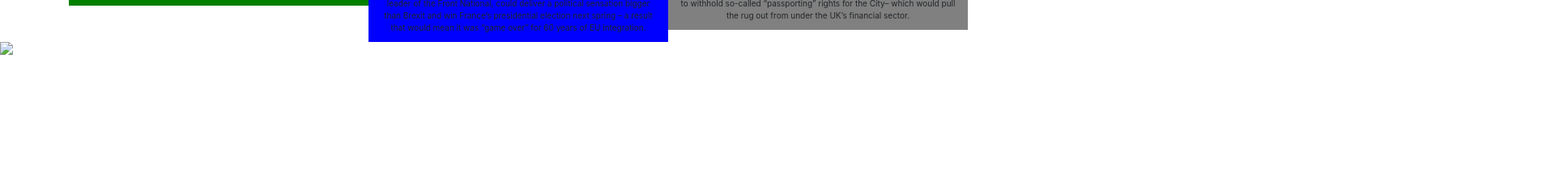
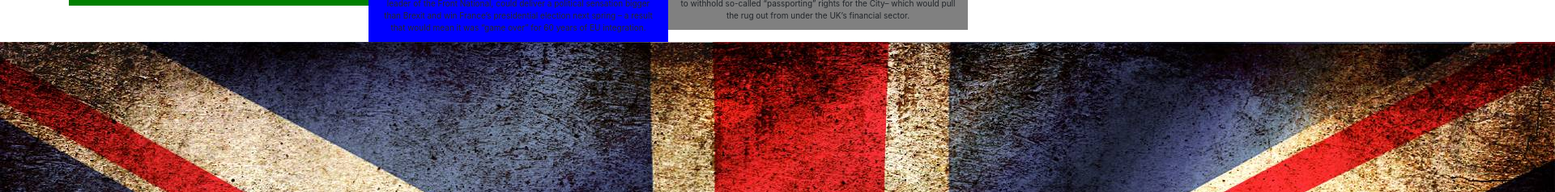
Before and after one commit to mariellkka/mariellkka.github.io, a plain HTML site: page index.html in a window 1280 px wide. Shown: the part 378-616 px from the top of the page at 81% size, 1920 px wide, since content can reach past the window. Drawn offline with nearby package versions, Linux system fonts and the light colour scheme.

Commit message:
add flag jpg

```diff
--- a/index.html
+++ b/index.html
@@ -38,7 +38,7 @@
 
 	</div>
 	<a href="https://www.youtube.com/watch?v=iAgKHSNqxa8">
-		<img src="img/flag.">
+		<img src="img/flag.jpg">
 	</a>
 
 </body>
```
